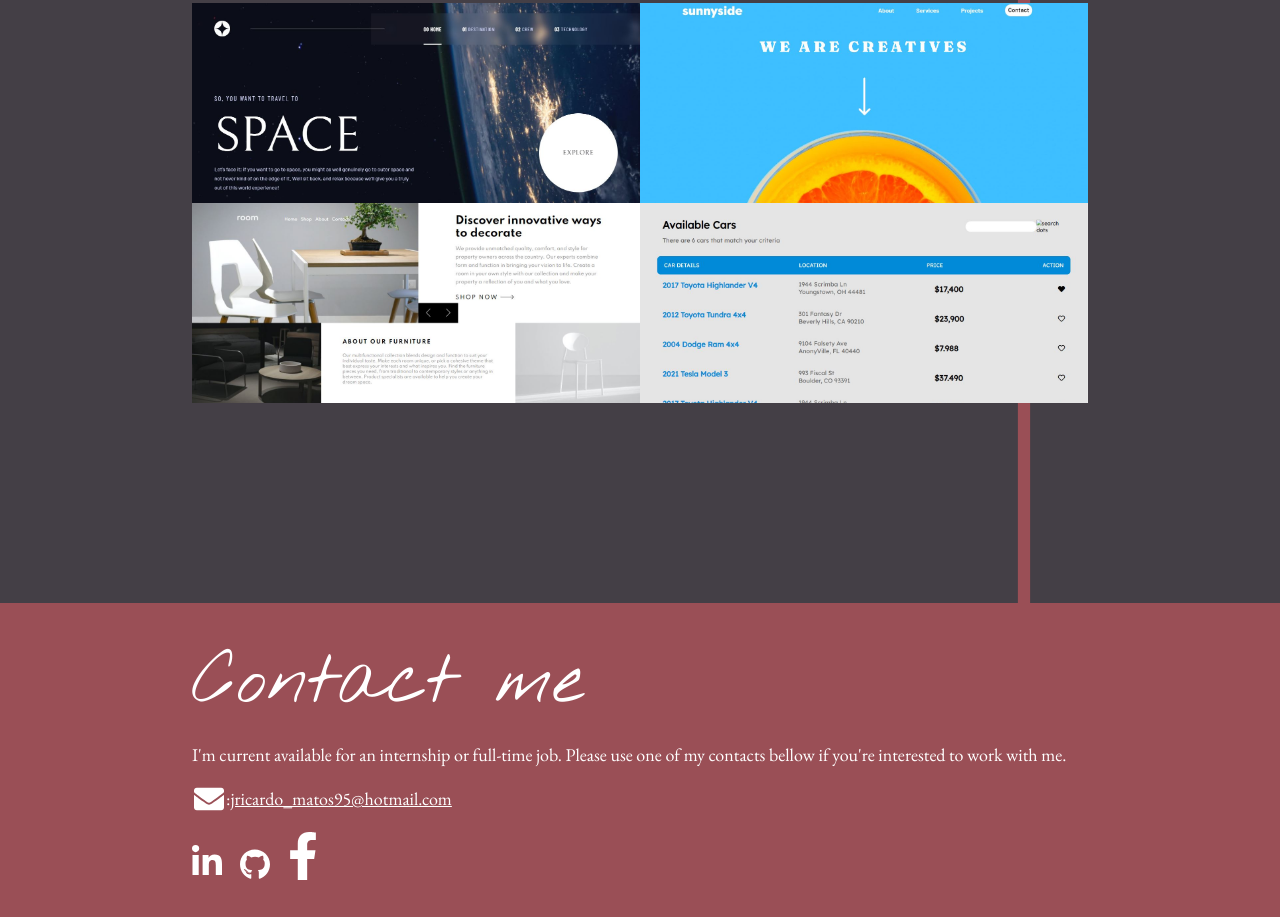
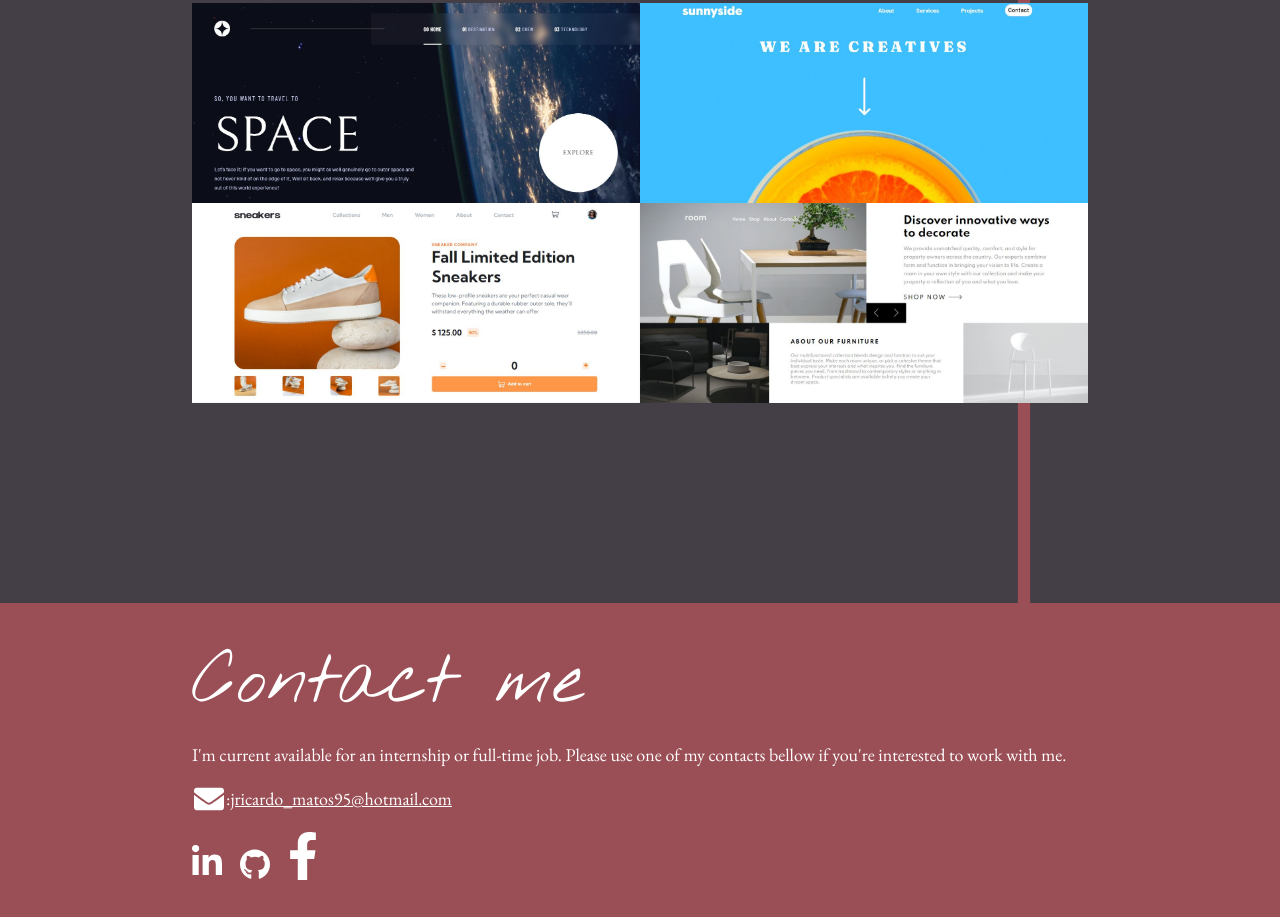
Before and after one commit to JRicardoMatos/portfolio, a plain HTML site: page index.html in a window 1280 px wide. Shown: the part 1589-2506 px from the top of the page. Drawn offline with nearby package versions, Linux system fonts and the light colour scheme.

Commit message:
Update index.html

```diff
--- a/index.html
+++ b/index.html
@@ -95,6 +95,11 @@
                     <img src="./sunnyside_landing_page.JPG" alt="E-commerce" class="project_img">
                 </a>
 
+                <a href="https://jricardomatos.github.io/E-commerce-landing-page/" class="project_link">
+                    <p class='text__modal'>"E-Commerce landing page"</p>
+                    <img src="./ecommerce_landing_page.JPG" alt="E-commerce" class="project_img">
+                </a>
+
                 <a href="https://jricardomatos.github.io/room-landingpage/" class="project_link">
                     <p class='text__modal'>"Great practice in JavaScript to make the carousel, classy design, had some trouble making it responsive at the time"</p>
                     <img src="./room_landing_page.JPG" alt="Room Landing Page" class="project_img">
```
